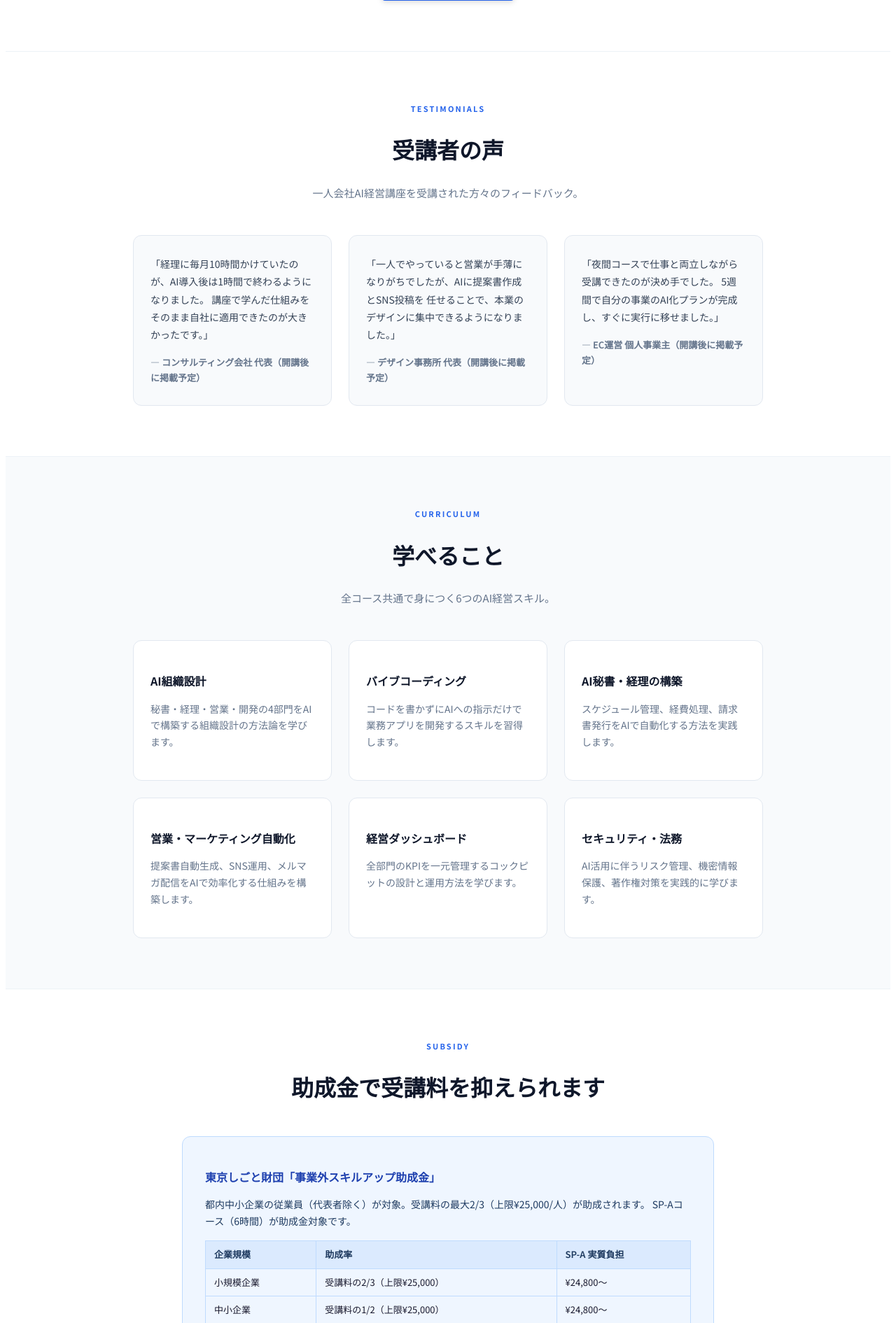
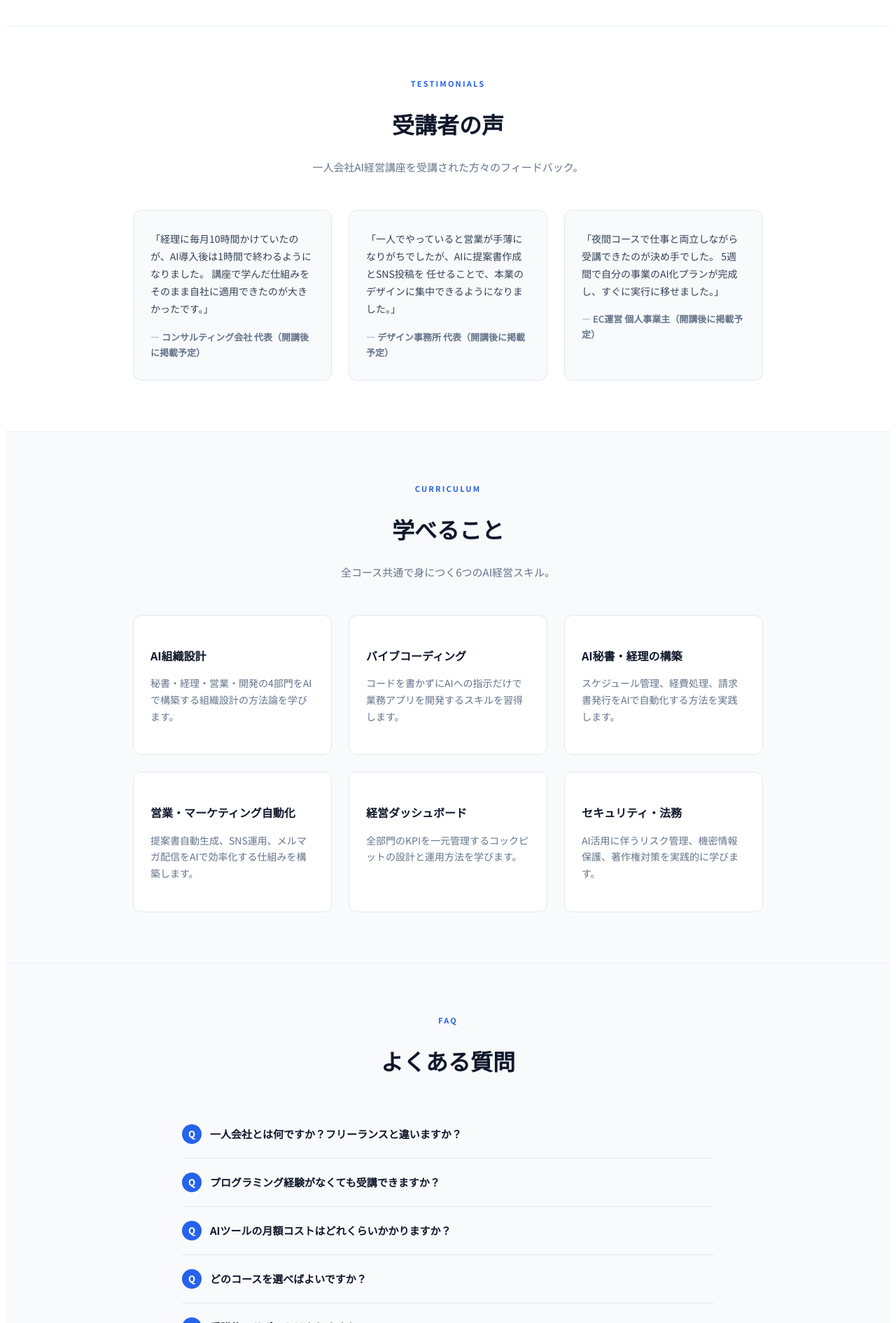
Before and after one commit to jqca/jgaia, a Flask app: page /solo-ceo in a window 1280 px wide. Shown: the part 2706-4597 px from the top of the page at 70% size. Run offline with Flask 3, Linux system fonts and the light colour scheme; some libraries are stand-ins or nearby versions.

Commit message:
fix: 助成金セクション削除（一人会社経営者=代表者で助成金対象外のため有利誤認リスク回避）
- SUBSIDYセクション全体を削除
- コースカードの「助成金対象」バッジを削除
- 関連CSS（.sc-subsidy-badge / .sc-subsidy-info）を削除
- solo_ceo.py SP-Aのsubsidyフラグをfalseに変更

Co-Authored-By: Claude Opus 4.6 <noreply@anthropic.com>

```diff
--- a/solo_ceo.py
+++ b/solo_ceo.py
@@ -32,8 +32,8 @@ COURSES = {
         "format": "会場＋オンライン同時開催",
         "capacity": "20名",
         "schedule": "10:00〜17:00（昼休憩1時間）",
-        "subsidy": True,
-        "subsidy_text": "東京しごと財団 助成金対象（実質 ¥24,800〜）",
+        "subsidy": False,
+        "subsidy_text": "",
         "curriculum": [
             ("一人会社AI経営の全体設計",
              "なぜ今「AI×一人会社」なのか。29名AIチーム体制の実例から、組織設計の考え方と導入ステップを学びます。"),
--- a/templates/solo_ceo.html
+++ b/templates/solo_ceo.html
@@ -338,16 +338,6 @@ main { padding: 0 !important; margin-top: 0 !important; min-height: 0 !important
     font-weight: 400;
     color: #94a3b8;
 }
-.sc-subsidy-badge {
-    display: inline-block;
-    font-size: 11px;
-    font-weight: 700;
-    padding: 3px 8px;
-    border-radius: 3px;
-    background: #fef3c7;
-    color: #92400e;
-    margin-bottom: 12px;
-}
 .sc-course-card .card-link {
     display: block;
     text-align: center;
@@ -589,44 +579,6 @@ main { padding: 0 !important; margin-top: 0 !important; min-height: 0 !important
     text-decoration: none;
 }
 
-/* ── Subsidy section ── */
-.sc-subsidy-info {
-    max-width: 760px;
-    margin: 0 auto;
-    padding: 28px 32px;
-    border: 1px solid #bfdbfe;
-    border-radius: 12px;
-    background: #eff6ff;
-}
-.sc-subsidy-info h3 {
-    font-size: 16px;
-    font-weight: 700;
-    color: #1e40af;
-    margin-bottom: 12px;
-}
-.sc-subsidy-info p {
-    font-size: 14px;
-    color: #1e3a5f;
-    line-height: 1.7;
-}
-.sc-subsidy-info .subsidy-table {
-    width: 100%;
-    border-collapse: collapse;
-    margin: 16px 0 0;
-    font-size: 13px;
-}
-.sc-subsidy-info .subsidy-table th,
-.sc-subsidy-info .subsidy-table td {
-    padding: 8px 12px;
-    border: 1px solid #bfdbfe;
-    text-align: left;
-}
-.sc-subsidy-info .subsidy-table th {
-    background: #dbeafe;
-    font-weight: 600;
-    color: #1e3a5f;
-}
-
 /* ── Responsive ── */
 @media (max-width: 768px) {
     .sc-stats-inner { grid-template-columns: 1fr; gap: 20px; }
@@ -763,9 +715,6 @@ main { padding: 0 !important; margin-top: 0 !important; min-height: 0 !important
                         <span class="meta-tag">{{ c.format }}</span>
                         <span class="meta-tag">定員{{ c.capacity }}</span>
                     </div>
-                    {% if c.subsidy %}
-                    <div class="sc-subsidy-badge">助成金対象</div>
-                    {% endif %}
                     <div class="card-price">¥{{ c.price }}<small>（税込）</small></div>
                 </div>
                 <a href="/solo-ceo/course-{{ c.id }}" class="card-link">詳細を見る →</a>
@@ -845,35 +794,6 @@ main { padding: 0 !important; margin-top: 0 !important; min-height: 0 !important
                 <h3>セキュリティ・法務</h3>
                 <p>AI活用に伴うリスク管理、機密情報保護、著作権対策を実践的に学びます。</p>
             </div>
-        </div>
-    </div>
-</section>
-
-<!-- ━━ 9. Subsidy ━━ -->
-<section class="sc-section" id="subsidy">
-    <div class="sc-wrap">
-        <div class="sc-section-head">
-            <div class="sec-eyebrow">SUBSIDY</div>
-            <h2>助成金で受講料を抑えられます</h2>
-        </div>
-        <div class="sc-subsidy-info">
-            <h3>東京しごと財団「事業外スキルアップ助成金」</h3>
-            <p>
-                都内中小企業の従業員（代表者除く）が対象。受講料の最大2/3（上限¥25,000/人）が助成されます。
-                SP-Aコース（6時間）が助成金対象です。
-            </p>
-            <table class="subsidy-table">
-                <thead>
-                    <tr><th>企業規模</th><th>助成率</th><th>SP-A 実質負担</th></tr>
-                </thead>
-                <tbody>
-                    <tr><td>小規模企業</td><td>受講料の2/3（上限¥25,000）</td><td>¥24,800〜</td></tr>
-                    <tr><td>中小企業</td><td>受講料の1/2（上限¥25,000）</td><td>¥24,800〜</td></tr>
-                </tbody>
-            </table>
-            <p style="margin-top:12px;font-size:13px;color:#64748b;">
-                ※ Jグランツで1ヶ月前に事前申請が必要です。詳しい手続きは申込時にご案内します。
-            </p>
         </div>
     </div>
 </section>
```
